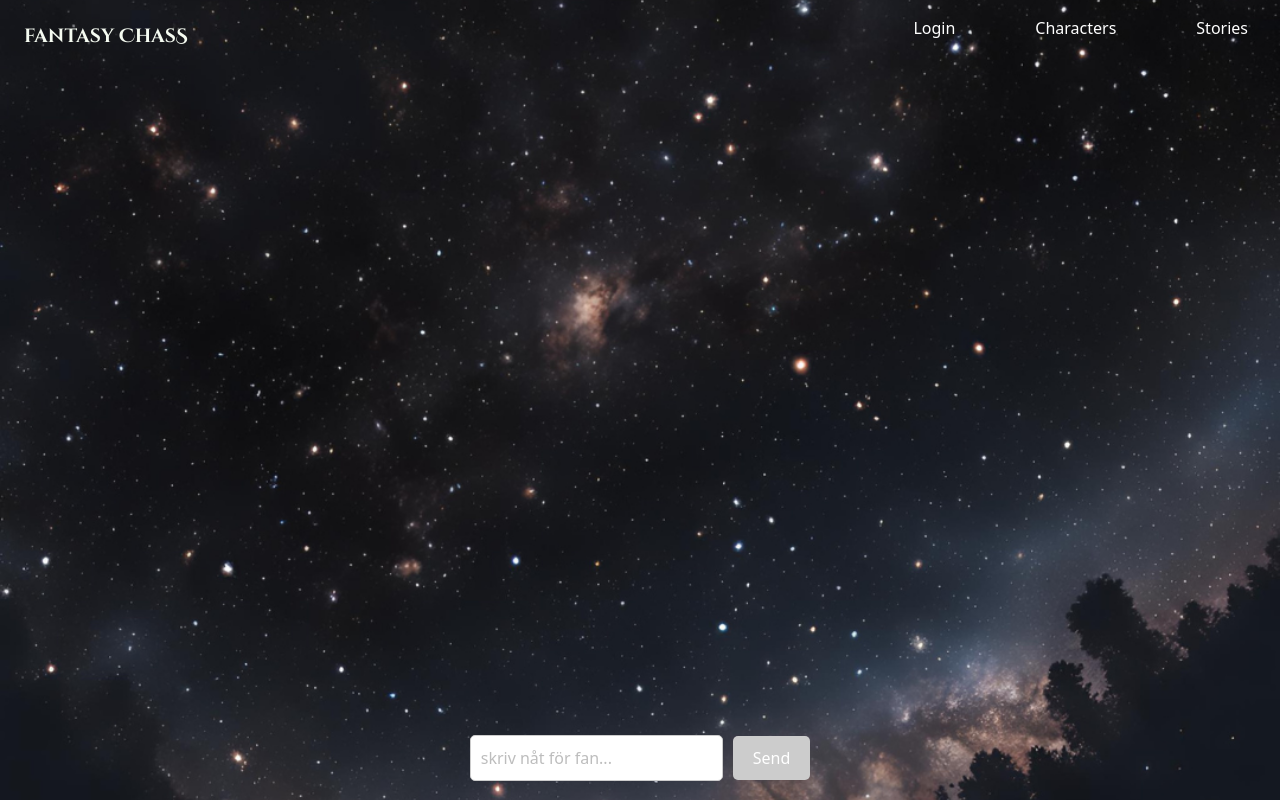
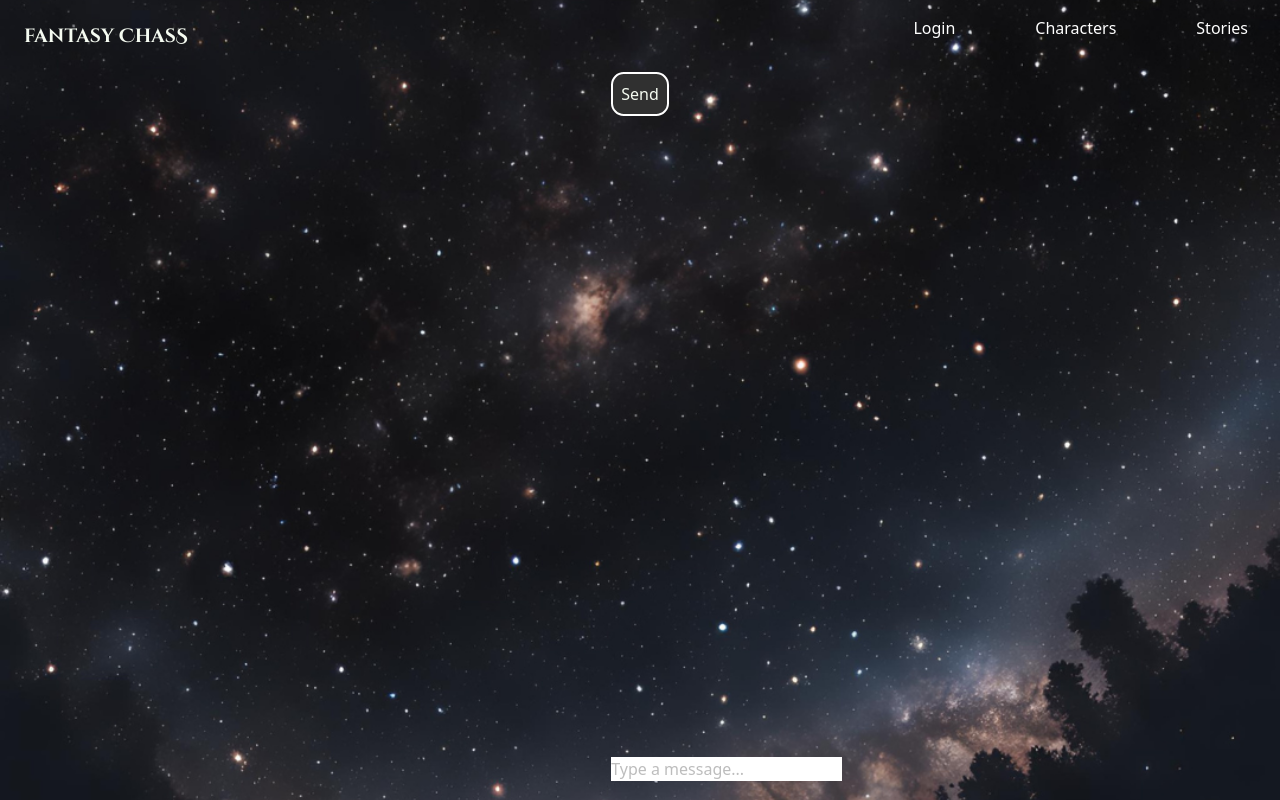
Before and after one commit to f-eighty7/ChasChallenger, a React (Vite) app: page /adventure in a window 1280 px wide. Built offline with nearby package versions, Linux system fonts and the light colour scheme.

Commit message:
struligt

```diff
--- /dev/null
+++ b/src/components/ChatTestNy.jsx
@@ -0,0 +1,61 @@
+import React, { useState, useEffect, useRef } from 'react';
+import axios from 'axios';
+import './ChatTest.css';
+
+axios.defaults.withCredentials = true;
+
+export function ChatTestNy() {
+  const [messages, setMessages] = useState([]);
+  const [input, setInput] = useState('');
+  const messagesEndRef = useRef(null);
+
+  useEffect(() => {
+    // Scroll to the bottom of the messages when new messages are added
+    messagesEndRef.current?.scrollIntoView({ behavior: 'smooth' });
+  }, [messages]);
+
+  const sendMessage = async (message) => {
+    try {
+      const response = await axios.post('https://chasfantasy.azurewebsites.net/api/chat/message/', {
+        message: "message",
+        characterId: 10,
+      });
+
+      const newMessage = response.data;
+      setMessages((prevMessages) => [...prevMessages, newMessage]);
+    } catch (error) {
+      console.error('Error sending message:', error);
+    }
+  };
+
+  const handleSubmit = (e) => {
+    e.preventDefault();
+    if (input.trim()) {
+      sendMessage(input);
+      setInput('');
+    }
+  };
+
+  return (
+    <div className="chat-container">
+      <div className="chat-messages">
+        {messages.map((msg, index) => (
+          <div key={index} className="chat-message">
+            {msg.message}
+          </div>
+        ))}
+        <div ref={messagesEndRef} />
+      </div>
+      <form className="chat-form" onSubmit={handleSubmit}>
+        <input
+          type="text"
+          className="chat-input"
+          value={input}
+          onChange={(e) => setInput(e.target.value)}
+          placeholder="Type a message..."
+        />
+        <button type="submit" className="chat-button">Send</button>
+      </form>
+    </div>
+  );
+}
--- a/src/components/LoginForm.jsx
+++ b/src/components/LoginForm.jsx
@@ -27,6 +27,8 @@ function LoginForm()
 
         })
 
+
+		console.log("Response Headers:", response.headers);
         /* const hejsan = await axios.get('http://localhost:5001/user/character')
             console.log("detta är hejsan", hejsan)
             console.log(response); */
@@ -41,7 +43,7 @@ function LoginForm()
 
 
                 if (response.headers['set-cookie']) {
-                    /* console.log("Cookies from Set-Cookie header:", response.headers['set-cookie']); */
+                    console.log("Cookies from Set-Cookie header:", response.headers['set-cookie']);
 
 
 
--- a/src/routes/AdventureRoute.tsx
+++ b/src/routes/AdventureRoute.tsx
@@ -1,5 +1,6 @@
 /* import { DungeonMasterChat } from "../components/DungeonMasterChat"; */
 import { ChatTest } from '../components/ChatTest'
+import { ChatTestNy } from '../components/ChatTestNy'
 
 export const AdventureRoute = () => {
   return (
@@ -8,7 +9,8 @@ export const AdventureRoute = () => {
        Master Chat
       </h1> */}
       {/* <DungeonMasterChat /> */}
-      <ChatTest />
+      {/* <ChatTest /> */}
+      <ChatTestNy />
     </main>
   );
 };
```
